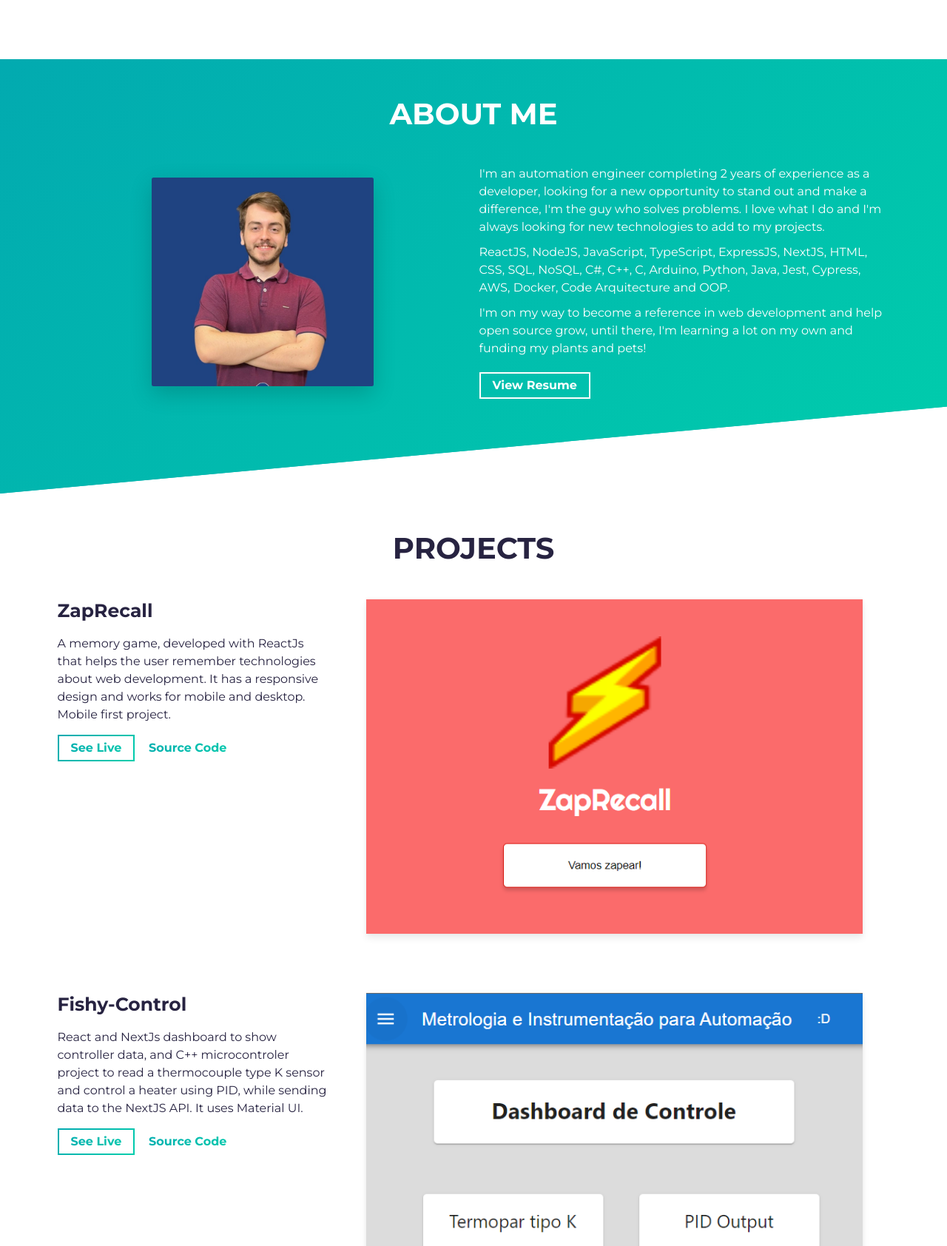
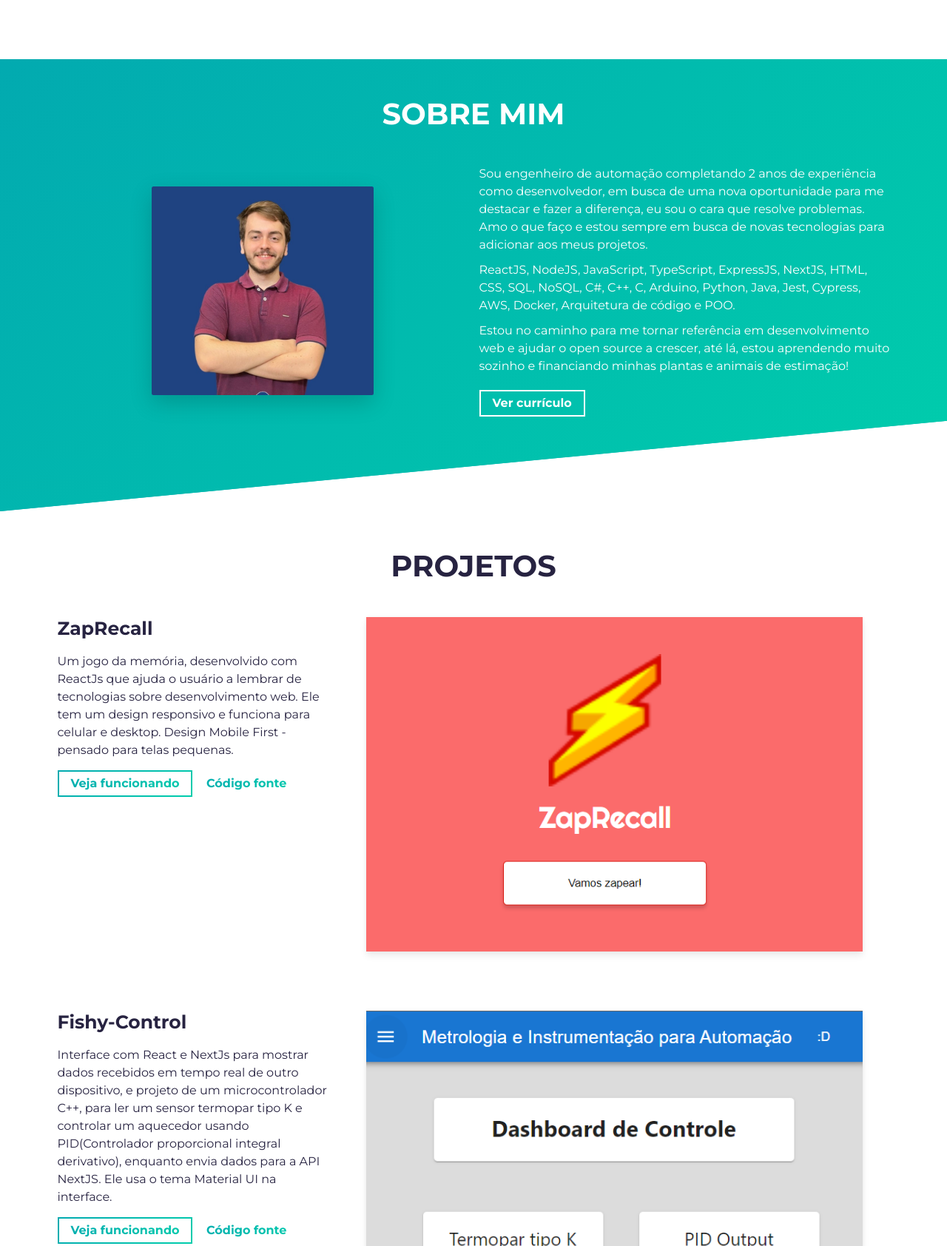
Before and after one commit to Klausdk1999/Portfolio, a website built with Parcel: page src/index.html in a window 1280 px wide. Shown: the part 720-2404 px from the top of the page at 74% size. Built offline with nearby package versions, Linux system fonts and the light colour scheme.

Commit message:
patch: Portuguese

```diff
--- a/src/index.html
+++ b/src/index.html
@@ -18,14 +18,14 @@
   <meta name="viewport" content="width=device-width, initial-scale=1" />
   <link rel="shortcut icon" type="image/png" href="assets/favicon.png" />
 
-  <title>Klaus Dieter Kupper | Developer</title>
+  <title>Klaus Dieter Kupper | Desenvolvedor</title>
   <meta name="keywords"
     content="klausdk1999, Klaus, Dieter, Kupper, JavaScript, TypeScript, API, React, Node, NextJS, Developer, Software, Engineer" />
   <!-- Todo: improve your SEO by adding a small description of you -->
   <meta name="description"
     content="Klaus Dieter Kupper Developer Portfolio. Tech Stack: ReactJS, NodeJS, JavaScript, TypeScript,
      ExpressJS, NextJS, HTML, CSS, SQL, NoSQL, C#, C++, C, Arduino, Python, Java, Jest, Cypress, AWS, Docker,
-      Code Arquitecture and OOP. Student at Driven Education and Student at UFSC - Federal University of Santa Catarina" />
+      Code Arquitecture and OOP. Estudante na Driven Education e estudante na UFSC - Universidade Federal de Santa Catarina" />
 
   <link rel="stylesheet" href="https://cdnjs.cloudflare.com/ajax/libs/font-awesome/4.7.0/css/font-awesome.min.css" />
   <link rel="stylesheet" href="styles.scss" />
@@ -44,12 +44,12 @@
   <section id="hero" class="jumbotron">
     <div class="container">
       <h1 class="hero-title load-hidden">
-        Hi, my name is <span class="text-color-main">Klaus Dieter Kupper</span>
+        Olá, meu nome é <span class="text-color-main">Klaus Dieter Kupper</span>
         <br />
-        Software Engineer and Hardware Hacker
+        Engenheiro de Software e Hardware Hacker
       </h1>
       <p class="hero-cta load-hidden">
-        <a rel="noreferrer" class="cta-btn cta-btn--hero" href="#about">Know more</a>
+        <a rel="noreferrer" class="cta-btn cta-btn--hero" href="#about">Saiba Mais</a>
       </p>
     </div>
   </section>
@@ -58,7 +58,7 @@
   <!-- **** About Section **** -->
   <section id="about">
     <div class="container">
-      <h2 class="section-title load-hidden">About me</h2>
+      <h2 class="section-title load-hidden">Sobre mim</h2>
       <div class="row about-wrapper">
         <div class="col-md-6 col-sm-12">
           <div class="about-wrapper__image load-hidden">
@@ -69,22 +69,23 @@
         <div class="col-md-6 col-sm-12">
           <div class="about-wrapper__info load-hidden">
             <p class="about-wrapper__info-text">
-              I'm an automation engineer completing 2 years of experience as a developer,
-              looking for a new opportunity to stand out and make a difference,
-              I'm the guy who solves problems. I love what I do and I'm always looking for new technologies to
-              add to my projects.
+              Sou engenheiro de automação completando 2 anos de experiência como desenvolvedor,
+              em busca de uma nova oportunidade para me destacar e fazer a diferença,
+              eu sou o cara que resolve problemas. Amo o que faço e estou sempre em busca de novas tecnologias para
+              adicionar aos meus projetos.
             </p>
             <p class="about-wrapper__info-text">
               ReactJS, NodeJS, JavaScript, TypeScript, ExpressJS, NextJS, HTML, CSS, SQL, NoSQL, C#, C++, C, Arduino,
-              Python, Java, Jest, Cypress, AWS, Docker, Code Arquitecture and OOP.
+              Python, Java, Jest, Cypress, AWS, Docker, Arquitetura de código e POO.
             </p>
             <p class="about-wrapper__info-text">
-              I'm on my way to become a reference in web development and help open source grow, until there, I'm
-              learning a lot on my own and funding my plants and pets!
+              Estou no caminho para me tornar referência em desenvolvimento web e ajudar o open source a crescer, até
+              lá, estou
+              aprendendo muito sozinho e financiando minhas plantas e animais de estimação!
             </p>
             <span class="d-flex mt-3">
               <a rel="noreferrer" target="_blank" class="cta-btn cta-btn--resume" href="assets/resume.pdf">
-                View Resume
+                Ver currículo
               </a>
             </span>
           </div>
@@ -98,7 +99,7 @@
   <section id="projects">
     <div class="container">
       <div class="project-wrapper">
-        <h2 class="section-title dark-blue-text">Projects</h2>
+        <h2 class="section-title dark-blue-text">Projetos</h2>
 
         <!-- Notice: each .row is a project -->
         <div class="row">
@@ -107,17 +108,19 @@
               <h3 class="project-wrapper__text-title">ZapRecall</h3>
               <div>
                 <p class="mb-4">
-                  A memory game, developed with ReactJs that helps the user remember technologies about web development.
-                  It has a responsive design and works for mobile and desktop. Mobile first project.
+                  Um jogo da memória, desenvolvido com ReactJs que ajuda o usuário a lembrar de tecnologias sobre
+                  desenvolvimento web.
+                  Ele tem um design responsivo e funciona para celular e desktop. Design Mobile First - pensado para
+                  telas pequenas.
                 </p>
               </div>
               <a rel="noreferrer" target="_blank" class="cta-btn cta-btn--hero"
                 href="https://projeto8-zaprecall-six-ashy.vercel.app/">
-                See Live
+                Veja funcionando
               </a>
               <a rel="noreferrer" target="_blank" class="cta-btn text-color-main"
                 href="https://github.com/Klausdk1999/zaprecall">
-                Source Code
+                Código fonte
               </a>
             </div>
           </div>
@@ -141,18 +144,19 @@
               <h3 class="project-wrapper__text-title">Fishy-Control</h3>
               <div>
                 <p class="mb-4">
-                  React and NextJs dashboard to show controller data, and
-                  C++ microcontroler project to read a thermocouple type K sensor
-                  and control a heater using PID, while sending data to the NextJS API. It uses Material UI.
+                  Interface com React e NextJs para mostrar dados recebidos em tempo real de outro dispositivo, e
+                  projeto de um microcontrolador C++, para ler um sensor termopar tipo K
+                  e controlar um aquecedor usando PID(Controlador proporcional integral derivativo),
+                  enquanto envia dados para a API NextJS. Ele usa o tema Material UI na interface.
                 </p>
               </div>
               <a rel="noreferrer" target="_blank" class="cta-btn cta-btn--hero"
                 href="https://fishy-control.vercel.app/">
-                See Live
+                Veja funcionando
               </a>
               <a rel="noreferrer" target="_blank" class="cta-btn text-color-main"
                 href="https://github.com/Klausdk1999/Fishy-Control">
-                Source Code
+                Código fonte
               </a>
             </div>
           </div>
@@ -176,17 +180,17 @@
               <h3 class="project-wrapper__text-title">CineFlex</h3>
               <div>
                 <p class="mb-4">
-                  Application for a cinema, allows the user to navigate between movies,
-                  sessions, choose chairs and buy tickets!
+                  Aplicação para cinema, permite ao utilizador navegar entre filmes,
+                  sessões, escolha as poltronas e compre os bilhetes!
                 </p>
               </div>
               <a rel="noreferrer" target="_blank" class="cta-btn cta-btn--hero"
                 href="https://cineflex-umber-one.vercel.app/">
-                See Live
+                Veja funcionando
               </a>
               <a rel="noreferrer" target="_blank" class="cta-btn text-color-main"
                 href="https://github.com/Klausdk1999/cineflex">
-                Source Code
+                Código fonte
               </a>
             </div>
           </div>
@@ -210,18 +214,19 @@
               <h3 class="project-wrapper__text-title">TrackIt</h3>
               <div>
                 <p class="mb-4">
-                  Web application made with React, that allows the user to track habits,
-                  the user can login, create new habits and see a resume about habits he is tracking.
-                  Mobile first project.
+                  Aplicação Web feita com React, que permite ao usuário rastrear hábitos.
+                  O usuário pode fazer o login, adicionar novos hábitos e ver um resumo dos hábitos que está
+                  acompanhando.
+                  Design Mobile First - pensado para telas pequenas.
                 </p>
               </div>
               <a rel="noreferrer" target="_blank" class="cta-btn cta-btn--hero"
                 href="https://trackit-sigma.vercel.app/">
-                See Live
+                Veja funcionando
               </a>
               <a rel="noreferrer" target="_blank" class="cta-btn text-color-main"
                 href="https://github.com/Klausdk1999/trackIt">
-                Source Code
+                Código fonte
               </a>
             </div>
           </div>
@@ -245,17 +250,17 @@
               <h3 class="project-wrapper__text-title">MyWallet</h3>
               <div>
                 <p class="mb-4">
-                  Web application to help the user with expense control.
-                  Full-stack project, with front-end in React, back-end with NodeJs, and MongoDB as Database!
+                  Aplicação web para auxiliar o usuário no controle de gastos.
+                  Projeto full-stack, com front-end em React, back-end com NodeJs e MongoDB como banco de dados!
                 </p>
               </div>
               <a rel="noreferrer" target="_blank" class="cta-btn cta-btn--hero"
                 href="https://projeto13-mywallet-chi.vercel.app/">
-                See Live
+                Veja funcionando
               </a>
               <a rel="noreferrer" target="_blank" class="cta-btn text-color-main"
                 href="https://github.com/Klausdk1999/mywallet-front">
-                Source Code
+                Código fonte
               </a>
             </div>
           </div>
@@ -279,11 +284,11 @@
   <!-- **** Contact Section **** -->
   <section id="contact">
     <div class="container">
-      <h2 class="section-title">Contact</h2>
+      <h2 class="section-title">Contato</h2>
       <div class="contact-wrapper load-hidden">
-        <p class="contact-wrapper__text">Start developing now!</p>
-        <a rel="noreferrer" target="_blank" class="cta-btn cta-btn--resume" href="mailto:klausdk1999@gmail.com">Contact
-          Me</a>
+        <p class="contact-wrapper__text">Vamos começar a desenvolver!</p>
+        <a rel="noreferrer" target="_blank" class="cta-btn cta-btn--resume" href="mailto:klausdk1999@gmail.com">Fale
+          comigo</a>
       </div>
     </div>
   </section>
```
